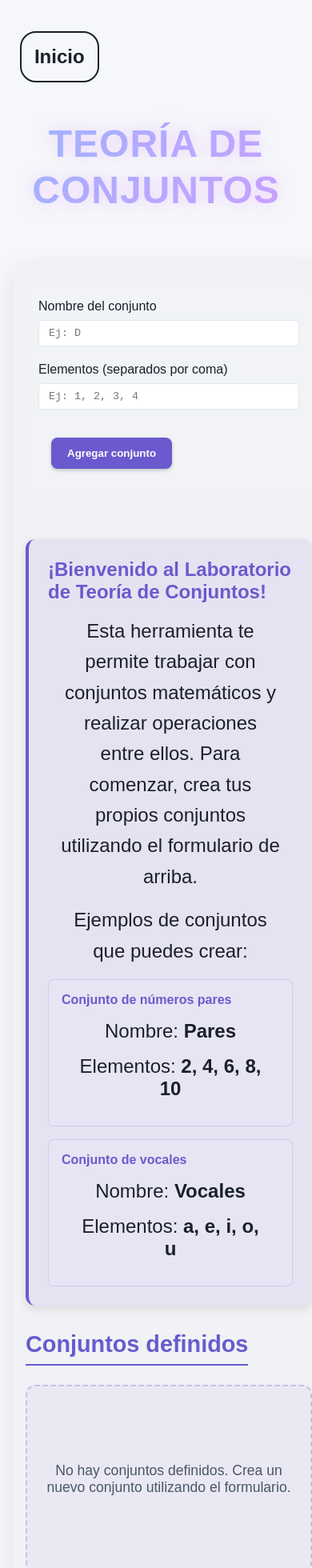
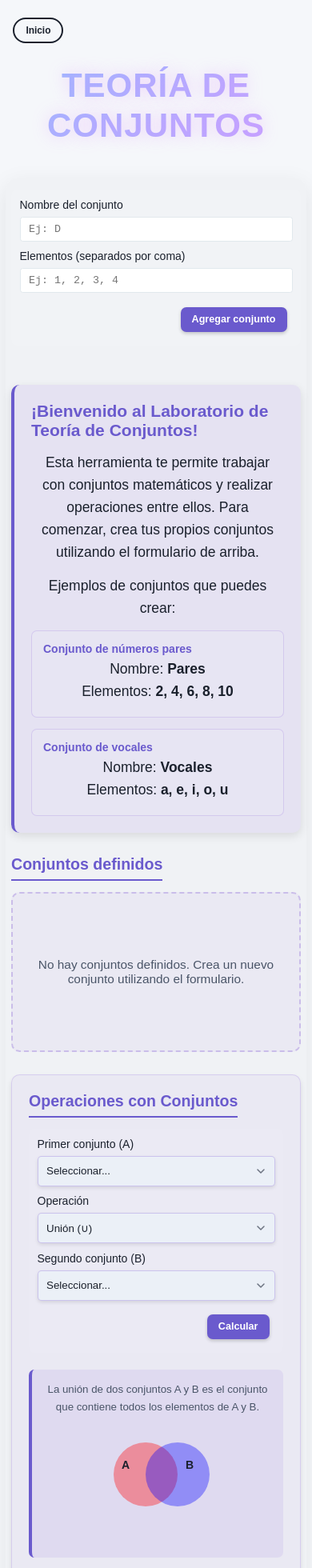
Before and after one commit to DarkyAmagai/ProyectoEstructurasDiscretas, a Next.js app: page /algoritmos/teoriadeconjuntos in a window 390 px wide. Shown: the top 1960 px of the page at 80% size. Built offline with nearby package versions, Linux system fonts and the light colour scheme.

Commit message:
Mejorada la version para celular

```diff
--- a/src/pages/_document.js
+++ b/src/pages/_document.js
@@ -1,9 +1,14 @@
-import { Html, Head, Main, NextScript } from "next/document";
+import {Head, Html, Main, NextScript} from "next/document";
 
 export default function Document() {
   return (
-    <Html lang="en">
-      <Head />
+      <Html lang="es">
+          <Head>
+              <meta name="viewport"
+                    content="width=device-width, initial-scale=1.0, maximum-scale=1.0, user-scalable=no"/>
+              <meta name="theme-color" content="#6a5acd"/>
+              <meta name="description" content="Algoritmos matemáticos interactivos"/>
+          </Head>
       <body>
         <Main />
         <NextScript />
--- a/src/styles/SetTheory.module.css
+++ b/src/styles/SetTheory.module.css
@@ -418,6 +418,7 @@
     height: 180px;
     position: relative;
     flex-shrink: 0;
+    margin: 0 auto;
 }
 
 .vennCircle {
@@ -497,3 +498,106 @@
     top: 50px;
     right: 40px;
 }
+
+/* Media queries para dispositivos móviles */
+@media screen and (max-width: 768px) {
+    .container {
+        padding: 1rem 0.5rem;
+    }
+
+    .title {
+        font-size: 1.75rem;
+        margin-bottom: 1.5rem;
+    }
+
+    .sectionTitle {
+        font-size: 1.4rem;
+        margin-bottom: 1rem;
+    }
+
+    .setCard {
+        padding: 1.25rem;
+    }
+
+    .setName {
+        font-size: 1.1rem;
+    }
+
+    .controls {
+        flex-direction: column;
+        gap: 0.75rem;
+    }
+
+    .inputGroup {
+        min-width: 100%;
+    }
+
+    .operationForm {
+        gap: 0.75rem;
+        padding: 0.75rem;
+        flex-direction: column;
+    }
+
+    .select {
+        width: 100%;
+        min-width: 100%;
+    }
+
+    .grid {
+        grid-template-columns: 1fr;
+    }
+
+    .exampleContainer {
+        grid-template-columns: 1fr;
+    }
+
+    .chip {
+        font-size: 0.9rem;
+        padding: 0.4rem 0.75rem;
+    }
+
+    .operationDescription {
+        flex-direction: column;
+        padding: 1rem;
+    }
+
+    .vennContainer {
+        width: 150px;
+        height: 150px;
+    }
+
+    .vennCircle {
+        width: 80px;
+        height: 80px;
+    }
+
+    .vennCircleA {
+        left: 20px;
+        top: 20px;
+    }
+
+    .vennCircleB {
+        left: 60px;
+        top: 20px;
+    }
+
+    .vennLabel {
+        font-size: 14px;
+    }
+
+    .vennLabelA {
+        top: 40px;
+        left: 30px;
+    }
+
+    .vennLabelB {
+        top: 40px;
+        right: 30px;
+    }
+
+    .actionButton {
+        padding: 0.6rem 1rem;
+        margin: 0.5rem;
+        font-size: 0.9rem;
+    }
+}
--- a/src/styles/globals.css
+++ b/src/styles/globals.css
@@ -1,8 +1,15 @@
 * {
   margin: 0;
+  box-sizing: border-box;
 }
 
 :root {
+  /* Breakpoints */
+  --mobile: 480px;
+  --tablet: 768px;
+  --desktop: 1024px;
+  --large-desktop: 1440px;
+
   /* Colores básicos */
   --background: #f5f7fa;
   --foreground: #1a202c;
@@ -44,6 +51,13 @@
   --shadow-md: 0 4px 8px rgba(0, 0, 0, 0.12);
   --shadow-lg: 0 8px 16px rgba(0, 0, 0, 0.15);
   --shadow-xl: 0 12px 24px rgba(0, 0, 0, 0.2);
+
+  /* Fuentes responsivas */
+  --font-size-xs: clamp(0.7rem, 1vw, 0.85rem);
+  --font-size-sm: clamp(0.85rem, 1.5vw, 1rem);
+  --font-size-md: clamp(1rem, 2vw, 1.25rem);
+  --font-size-lg: clamp(1.25rem, 2.5vw, 1.5rem);
+  --font-size-xl: clamp(1.5rem, 3vw, 2rem);
 }
 
 @media (prefers-color-scheme: dark) {
@@ -82,52 +96,82 @@
   }
 }
 
+html {
+  margin: 0;
+  scroll-behavior: smooth;
+  font-size: 16px;
+}
+
+@media screen and (max-width: 768px) {
+  html {
+    font-size: 14px;
+  }
+}
+
 body {
   color: var(--foreground);
   background: var(--background);
   font-family: Arial, Helvetica, sans-serif;
+  padding: 0;
+  width: 100%;
+  overflow-x: hidden;
 }
 
 p {
-  font-size: 1.5rem;
-  margin: 1rem 1rem;
+  font-size: var(--font-size-lg);
+  margin: var(--spacing-md) var(--spacing-md);
   justify-content: center;
   align-items: center;
   text-align: center;
+}
+
+a {
+  font-size: var(--font-size-md);
+  font-family: Arial, sans-serif;
+  font-weight: bold;
+  padding: var(--spacing-md);
+  background-color: var(--button-color);
+  color: var(--button-border);
+  border: 2px solid var(--button-border);
+  border-radius: var(--border-radius-lg);
+  display: flex;
+  justify-content: center;
+  align-items: center;
+  text-align: center;
+  line-height: normal;
+  cursor: pointer;
+  transition: .3s;
+  text-decoration: none;
+  max-width: 100%;
+  white-space: normal;
 }
 
 a:hover {
   background-color: var(--foreground);
   color: var(--background);
   cursor: pointer;
-  box-shadow:
-          0 0 30px 15px var(--foreground),
-          0 0 45px 30px #9f9aff,
-          0 0 60px 45px #322440;
+  box-shadow: 0 0 15px 5px var(--foreground), 0 0 25px 15px #9f9aff;
   border: 2px solid var(--background);
 }
 
-a {
-  font-size: 1.5rem;
-  font-family: Arial, sans-serif; /* Eliminé "Al Bayan" para descartar problemas */
-  font-weight: bold;
-  padding: 1rem;
-  background-color: var(--button-color);
-  color: var(--button-border);
-  border: 2px solid var(--button-border);
-  border-radius: 20px;
+/* Media query para dispositivos móviles */
+@media screen and (max-width: 768px) {
+  a {
+    padding: var(--spacing-sm) var(--spacing-md);
+    font-size: var(--font-size-sm);
+  }
 
-  /* Asegurar centrado total */
-  display: flex; /* Cambiado de inline-flex a flex */
-  justify-content: center;
-  align-items: center;
-  text-align: center; /* Asegura que el texto esté centrado */
-  line-height: normal; /* Evita problemas con altura de línea */
-  cursor: pointer;
-  transition: .3s;
-  text-decoration: none;
+  a:hover {
+    box-shadow: 0 0 10px 5px var(--foreground);
+  }
+
+  p {
+    margin: var(--spacing-sm) var(--spacing-sm);
+  }
 }
 
-html {
-  margin: 0;
+/* Viewport meta tag alternativo mediante CSS */
+@viewport {
+  width: device-width;
+  initial-scale: 1;
 }
--- a/src/styles/globals.module.css
+++ b/src/styles/globals.module.css
@@ -36,7 +36,7 @@
     height: 100%;
     width: 100%;
     text-align: center;
-    padding: 1.5rem;
+    padding: var(--spacing-lg);
 }
 
 .leftSection {
@@ -57,9 +57,43 @@
     position: relative;
 }
 
+/* Media queries para dispositivos móviles */
+@media screen and (max-width: 768px) {
+    .container {
+        flex-direction: column;
+        min-height: auto;
+        margin: var(--spacing-md) 0;
+    }
+
+    .leftSection {
+        max-width: 100%;
+        width: 100%;
+        padding: var(--spacing-md);
+        border-right: none;
+        border-bottom: 2px solid var(--accent-color);
+        border-radius: 0;
+        border-top-left-radius: calc(var(--border-radius-lg) - 2px);
+        border-top-right-radius: calc(var(--border-radius-lg) - 2px);
+    }
+
+    .rightSection {
+        padding: var(--spacing-md);
+    }
+
+    .divider {
+        width: 100%;
+        height: 2px;
+        display: none;
+    }
+
+    .container:hover {
+        transform: translateY(-3px);
+    }
+}
+
 .sectionTitle {
     margin: 0;
-    font-size: 1.25rem;
+    font-size: var(--font-size-lg);
     font-weight: bold;
     text-align: center;
     word-break: break-word;
@@ -75,6 +109,7 @@
     gap: 2rem;
     min-height: 100vh;
     padding: 2rem 1rem;
+    width: 100%;
 }
 
 .contentGrid {
@@ -88,7 +123,7 @@
 .container p {
     margin: 1rem 0 1.5rem;
     line-height: 1.6;
-    font-size: 1rem;
+    font-size: var(--font-size-md);
     max-width: 90%;
 }
 
@@ -105,7 +140,7 @@
     padding: var(--spacing-md) var(--spacing-lg);
     margin: var(--spacing-sm);
     cursor: pointer;
-    font-size: 1rem;
+    font-size: var(--font-size-md);
     transition: all 0.3s ease;
     text-align: center;
     align-items: center;
@@ -118,6 +153,34 @@
     position: relative;
     overflow: hidden;
     z-index: 1;
+}
+
+@media screen and (max-width: 768px) {
+    .sectionTitle {
+        font-size: var(--font-size-md);
+    }
+
+    .mainContainer {
+        padding: 1rem 0.5rem;
+        gap: 1rem;
+    }
+
+    .contentGrid {
+        grid-template-columns: 1fr;
+        gap: 1rem;
+    }
+
+    .container p {
+        font-size: var(--font-size-sm);
+        margin: 0.75rem 0 1rem;
+    }
+
+    .button {
+        padding: var(--spacing-sm) var(--spacing-md);
+        font-size: var(--font-size-sm);
+        min-width: auto;
+        margin: var(--spacing-xs);
+    }
 }
 
 .button::before {
```
Also changed, not shown: src/styles/TruthTable.module.css (+48 -7 lines).
